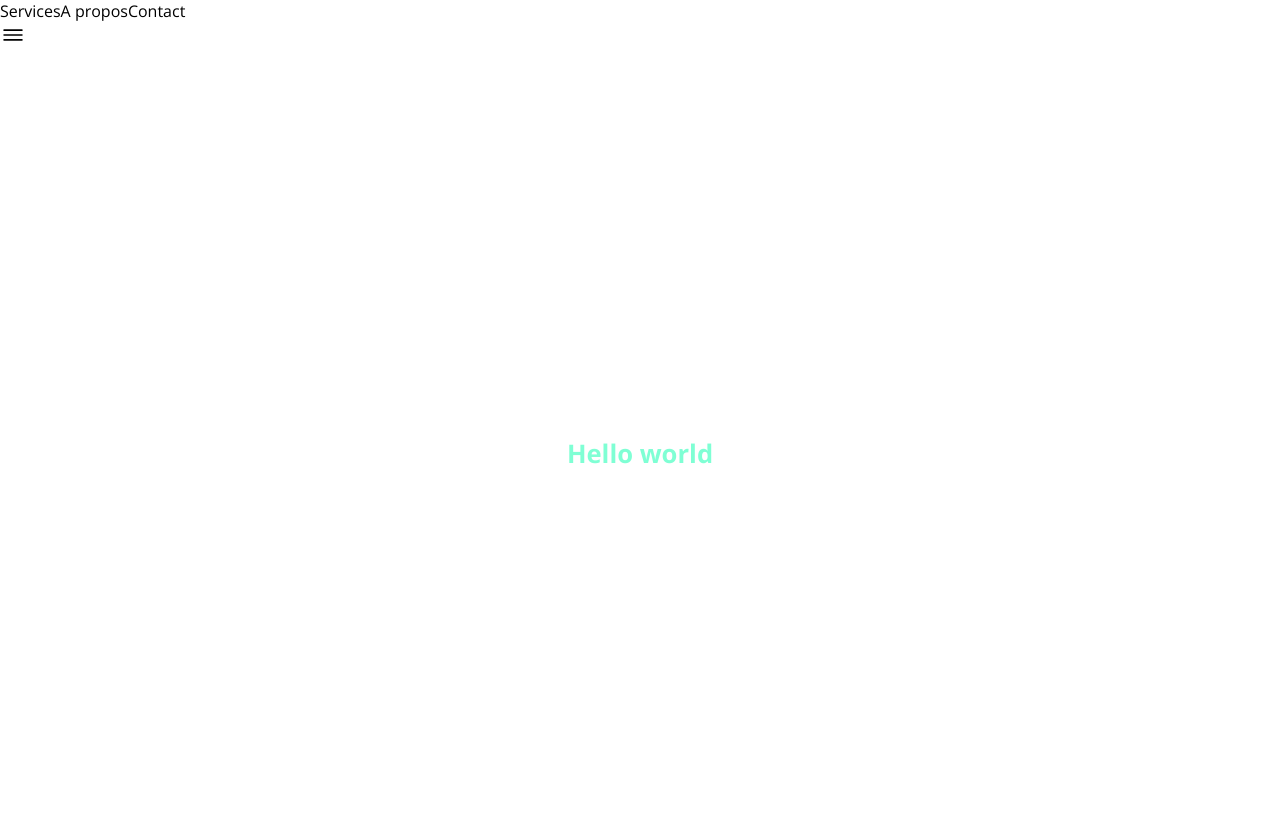
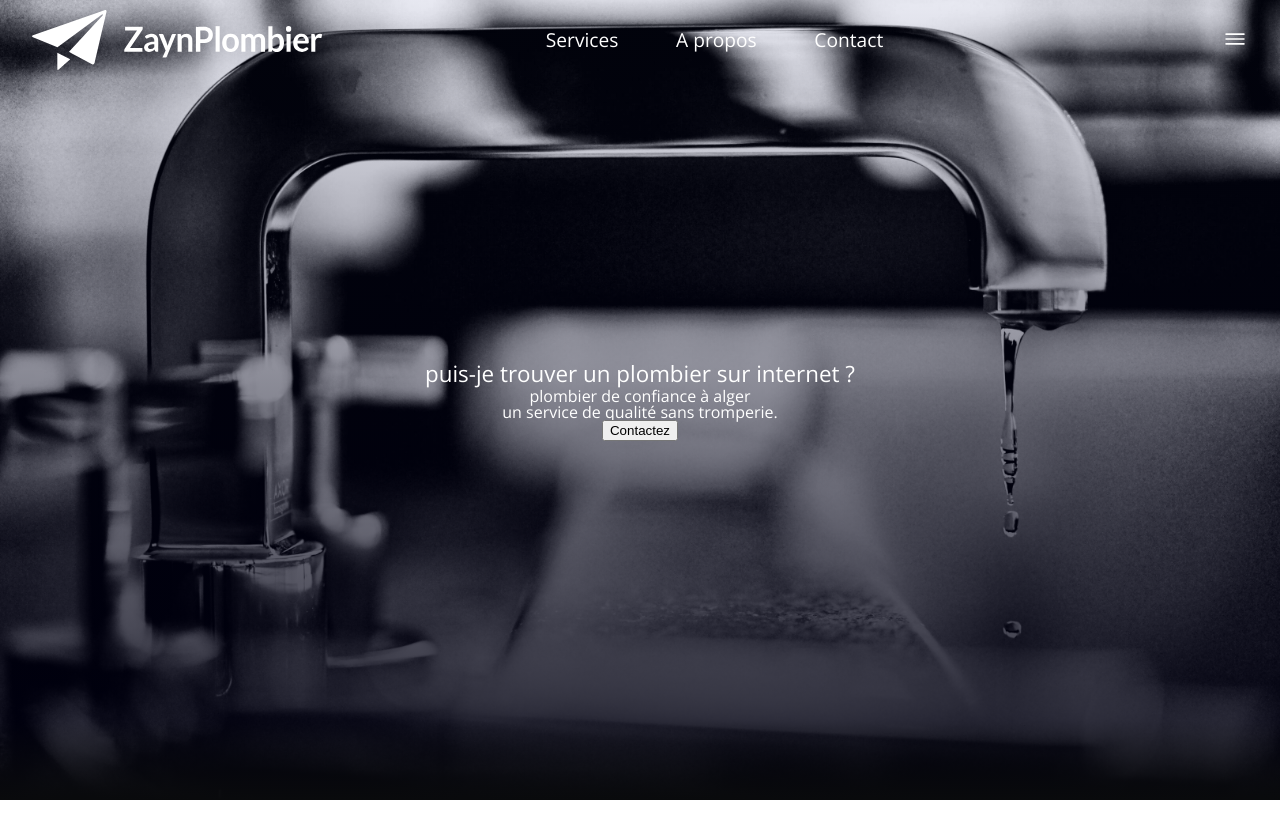
Before and after one commit to sidouxie/Darky-Plumbing, a Next.js app: page / in a window 1280 px wide. Shown: the top 838 px of the page. After the commit the page ends 800 px from the top, so only its background shows below. Built offline with nearby package versions, Linux system fonts and the light colour scheme.

Commit message:
ajoute du bg cover

```diff
--- /dev/null
+++ b/components/HeadBg.js
@@ -0,0 +1,29 @@
+import React from "react";
+
+function HeadBg() {
+  return (
+    <div className="main">
+      <div className="bg-hero">
+        <img src="/images/background.jpg" alt="bg-hero" />
+        <div className="cover-bg"></div>
+      </div>
+      <div className="hero-text">
+        <div className="section-desc">
+          <p>puis-je trouver un plombier sur internet ?</p>
+        </div>
+
+        <div className="section-title">
+          <h1>plombier de confiance à alger</h1>
+        </div>
+
+        <div className="section-slogan">
+          <p>un service de qualité sans tromperie.</p>
+        </div>
+
+        <button className="section-btn">Contactez</button>
+      </div>
+    </div>
+  );
+}
+
+export default HeadBg;
--- a/components/Menu.js
+++ b/components/Menu.js
@@ -1,27 +1,33 @@
-import React from 'react'
-import Link from 'next/link'
-import {IoMenuOutline} from 'react-icons/io5'
+import React from "react";
+import Link from "next/link";
+import { IoMenuOutline } from "react-icons/io5";
 
-function Menu({ toggle}) {
+function Menu({ toggle }) {
   return (
     <header>
       <nav>
         <div className="section-logo">
-
+          <img src="/zayn_logo.svg" alt="Logo zayn plombier" />
         </div>
 
         <div className="section-links">
-                    <Link href="/services"><a>Services</a></Link>
-                    <Link href="/about"><a>A propos</a></Link>
-                    <Link href="/contact"><a>Contact</a></Link>
+          <Link href="/services">
+            <a>Services</a>
+          </Link>
+          <Link href="/about">
+            <a>A propos</a>
+          </Link>
+          <Link href="/contact">
+            <a>Contact</a>
+          </Link>
         </div>
 
         <div className="section-mobile">
-                    <IoMenuOutline size="26"/>
+          <IoMenuOutline size="26" color={"#fff"} />
         </div>
       </nav>
     </header>
-    )
+  );
 }
 
-export default Menu
+export default Menu;
--- a/pages/index.js
+++ b/pages/index.js
@@ -1,20 +1,23 @@
-import Head from 'next/head'
-import Layout from '../components/Layout'
-import styles from '../styles/Home.module.css'
+import Head from "next/head";
+import HeadBg from "../components/HeadBg";
+import Layout from "../components/Layout";
+import styles from "../styles/Home.module.css";
 
 export default function Home() {
   return (
-
-      <Layout >
+    <Layout>
       <Head>
-        <title>Zayn Plombier - Plombier chauffagiste artisan Professionnel à alger</title>
-        <meta name="description" content="Plombier chauffagiste Alger. Artisan agréée et spécialisée dans la plomberie, le chauffage et l'assainissement. Riche d'une expérience et de savoir-faire à votre service." />
+        <title>
+          Zayn Plombier - Plombier chauffagiste artisan Professionnel à alger
+        </title>
+        <meta
+          name="description"
+          content="Plombier chauffagiste Alger. Artisan agréée et spécialisée dans la plomberie, le chauffage et l'assainissement. Riche d'une expérience et de savoir-faire à votre service."
+        />
         <link rel="icon" href="/zayn_favicon_48.ico" />
       </Head>
 
-      <main className={styles.container}>
-        <h1>Hello world</h1>
-        </main>
-        </Layout>
-  )
+      <HeadBg />
+    </Layout>
+  );
 }
--- /dev/null
+++ b/styles/_hero.scss
@@ -0,0 +1,54 @@
+.main {
+  width: 100vw;
+  height: 100vh;
+
+  .hero-text {
+    width: inherit;
+    height: inherit;
+    display: flex;
+    flex-direction: column;
+    align-content: center;
+    justify-content: center;
+    align-items: center;
+    color: #fff;
+    text-align: center;
+
+    .section-desc {
+      font-size: 1.4rem;
+      font-weight: 400;
+      line-height: 1.3;
+    }
+  }
+  .bg-hero {
+    position: absolute;
+    top: 0;
+    left: 0;
+    overflow: hidden;
+    width: auto;
+    height: 100vh;
+    z-index: -10;
+
+    img {
+      width: 100vw;
+      height: 100vh;
+      object-fit: cover;
+      z-index: 1;
+    }
+
+    .cover-bg::after {
+      content: "";
+      z-index: 1;
+      width: 100%;
+      height: 100%;
+      position: absolute;
+      top: 0;
+      left: 0;
+      background: linear-gradient(
+        0deg,
+        rgb(9 10 12),
+        rgb(0 0 17/0.8) 10%,
+        rgb(14 39 210/0.05)
+      );
+    }
+  }
+}
--- /dev/null
+++ b/styles/_menu.scss
@@ -0,0 +1,87 @@
+@import "option";
+
+header {
+  position: fixed;
+  width: 100vw;
+  height: 80px;
+  z-index: 10;
+
+  &.hidden {
+    visibility: hidden;
+    transition: all 0.3s ease-in-out;
+    top: -30px;
+    opacity: 0;
+  }
+  &.active {
+    visibility: visible;
+    top: 0px;
+    transition: all 0.3s ease-in-out;
+  }
+}
+
+nav {
+  display: flex;
+  flex-direction: row;
+  flex-wrap: wrap;
+  justify-content: space-between;
+  height: 80px;
+  z-index: 1;
+  padding: 0 2em;
+  align-items: center;
+
+  .section-logo {
+    width: 175px;
+    height: 60px;
+    display: inline-flex;
+    cursor: pointer;
+
+    @media screen and (max-width: 768px) {
+      width: 150px;
+      transition: all 250ms ease-in;
+    }
+  }
+
+  .section-links {
+    a {
+      color: #fff;
+      padding: 0 1.5em;
+      font-size: 1.2em;
+      font-weight: 500;
+      align-items: center;
+      height: 100%;
+      cursor: pointer;
+      transition: all 250ms ease-in-out;
+
+      &:hover {
+        color: $clr-secondary-300;
+        transition: all 250ms ease-in-out;
+      }
+
+      &.active {
+        border-bottom: 3px solid #0062cc;
+      }
+    }
+    @media screen and (max-width: 868px) {
+      display: none;
+      transition: all 250ms ease-in-out;
+    }
+
+    .btn-link {
+      border: 2px solid #fff;
+      border-radius: 10px;
+      padding: 0.2em 1.5em;
+      margin-left: 1em;
+
+      &:hover {
+        background-color: $clr-secondary-300;
+        border: 2px solid $clr-secondary-300;
+        color: #fff;
+        transition: all 250ms ease-in-out;
+      }
+    }
+  }
+
+  .section-mobile {
+    cursor: pointer;
+  }
+}
--- /dev/null
+++ b/styles/_option.scss
@@ -0,0 +1,8 @@
+$clr-primary-300: #393e46;
+$clr-primary-400: #464c56;
+
+$clr-secondary-300: #00adb5;
+$clr-secondary-400: #aad8d3;
+
+$clr-light-300: #adadad;
+$clr-light-400: #eeee;
--- a/styles/globals.css
+++ b/styles/globals.css
@@ -1,12 +1,4 @@
-@import url('https://fonts.googleapis.com/css2?family=Open+Sans:wght@300;400;600;700&display=swap');
-
-html,
-body {
-  padding: 0;
-  margin: 0;
-  font-family: 'Open Sans',-apple-system, BlinkMacSystemFont, Segoe UI, Roboto, Oxygen,
-    Ubuntu, Cantarell, Fira Sans, Droid Sans, Helvetica Neue, sans-serif;
-}
+@import url("https://fonts.googleapis.com/css2?family=Open+Sans:wght@300;400;600;700&display=swap");
 
 a {
   color: inherit;
@@ -16,3 +8,132 @@ a {
 * {
   box-sizing: border-box;
 }
+html,
+body,
+div,
+span,
+applet,
+object,
+iframe,
+h1,
+h2,
+h3,
+h4,
+h5,
+h6,
+p,
+blockquote,
+pre,
+a,
+abbr,
+acronym,
+address,
+big,
+cite,
+code,
+del,
+dfn,
+em,
+img,
+ins,
+kbd,
+q,
+s,
+samp,
+small,
+strike,
+strong,
+sub,
+sup,
+tt,
+var,
+b,
+u,
+i,
+center,
+dl,
+dt,
+dd,
+ol,
+ul,
+li,
+fieldset,
+form,
+label,
+legend,
+table,
+caption,
+tbody,
+tfoot,
+thead,
+tr,
+th,
+td,
+article,
+aside,
+canvas,
+details,
+embed,
+figure,
+figcaption,
+footer,
+header,
+hgroup,
+menu,
+nav,
+output,
+ruby,
+section,
+summary,
+time,
+mark,
+audio,
+video {
+  margin: 0;
+  padding: 0;
+  border: 0;
+  font-size: 100%;
+  font: inherit;
+  vertical-align: baseline;
+}
+/* HTML5 display-role reset for older browsers */
+article,
+aside,
+details,
+figcaption,
+figure,
+footer,
+header,
+hgroup,
+menu,
+nav,
+section {
+  display: block;
+}
+body {
+  line-height: 1;
+}
+ol,
+ul {
+  list-style: none;
+}
+blockquote,
+q {
+  quotes: none;
+}
+blockquote:before,
+blockquote:after,
+q:before,
+q:after {
+  content: "";
+  content: none;
+}
+table {
+  border-collapse: collapse;
+  border-spacing: 0;
+}
+
+body {
+  font-family: "Open Sans", -apple-system, BlinkMacSystemFont, Segoe UI, Roboto,
+    Oxygen, Ubuntu, Cantarell, Fira Sans, Droid Sans, Helvetica Neue, sans-serif;
+}
--- a/styles/styles.scss
+++ b/styles/styles.scss
@@ -1,4 +1,8 @@
-h1{
-    font-size: 1.6rem;
-    color: aquamarine;
+@use 'option';
+@use 'hero';
+@use 'menu';
+
+body {
+  width: 100%;
+  height: 100%;
 }
```
Also changed, not shown: components/Layout.js (+13 -13 lines), pages/_app.js (+4 -4 lines), public/images/background.jpg, 1 other file (tests, documents, lock files or other folders). Lines whose indentation alone changed are shown as unchanged.
